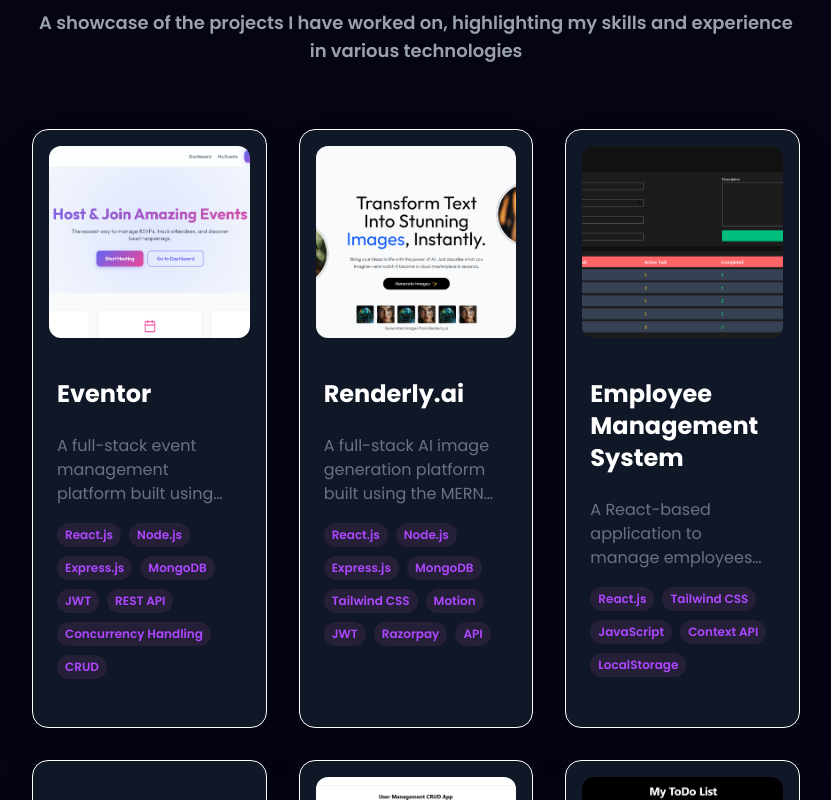
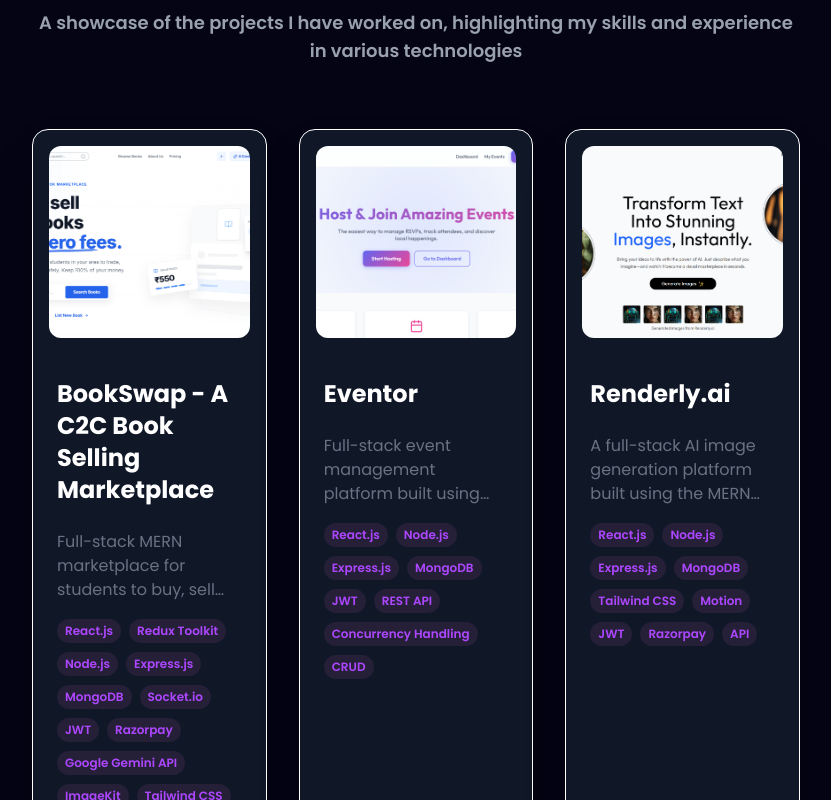
Before and after one commit to mahtabkhan9/mahtab-portfolio, a React (Vite) app: page / in a window 1280 px wide. Shown: the part 2080-2880 px from the top of the page, without its empty margins (224-1055 px from the left). Built offline with nearby package versions, Linux system fonts and the light colour scheme.

Commit message:
updated project section

```diff
--- a/src/components/About.jsx
+++ b/src/components/About.jsx
@@ -40,7 +40,7 @@ const About = () => {
                     {/* resume button */}
                     <div className='flex flex-col sm:flex-row items-center justify-center md:justify-start space-x-0 sm:space-x-4 space-y-4 sm:space-y-0'>
                     <a
-                        href="https://drive.google.com/file/d/1SwXs3qjUibMvSWYu4KehResEcZoWQBJW/"
+                        href="https://drive.google.com/file/d/1LFhqR8S4wf4FpwOsBDiCsLHR_vwSKx4D/view?usp=drive_link"
                         target='_blank'
                         rel='noopener noreferrer'
                         className='inline-block text-white py-3 px-8 rounded-full mt-5v text-lg font-bold transition duration-300 transform hover:scale-105'
--- a/src/data.js
+++ b/src/data.js
@@ -39,6 +39,7 @@ import gceLogo from './assets/education_logo/logo.jpg';
 import bsebLogo from './assets/education_logo/bseb.jpg';
 
 // Project Section Logo's
+import bookswap from './assets/work_logo/bookswap.png';
 import eventor from './assets/work_logo/eventor.png';
 import renderly from './assets/work_logo/renderly.png';
 import ems from './assets/work_logo/ems.png';
@@ -106,7 +107,7 @@ export const experiences = [
     img: creditBucketLogo,
     role: "Software Developer Intern",
     company: "CreditBucket Technologies Pvt. Ltd. (Samriddh Kendra)",
-    date: "December 2025 - Present",
+    date: "December 2025 - March 2026",
     desc: "Developed a Bank Statement Analyzer to automate financial data extraction, reducing manual processing time by 60%. Implemented data validation and parsing mechanisms to achieve 90% accuracy in transaction consistency. Built 10+ analytical modules to support internal financial assessment and reporting processes.",
     skills: [
       "JavaScript",
@@ -146,7 +147,7 @@ export const education = [
     img: gceLogo,
     school: "Gaya College of Engineering, Gaya",
     date: "Sept 2022 - July 2026",
-    grade: "8.02 CGPA",
+    grade: "8.2 CGPA",
     desc: "I am pursuing my final-year of B.Tech in CSE from Gaya College of Engineering, Gaya. During my time at GCE, I gained a strong foundation in programming, software development, and computer science principles. I have studied courses such as Data Structures, Algorithms, Object-Oriented Programming, Database Management Systems, Web Development, and Software Engineering. I actively participated in various workshops and technical events, which enhanced my skills and knowledge. My experience at GCE Gaya has been instrumental in shaping my technical abilities and professional growth.",
     degree: "Bachelor of Technology - Computer Science & Engineering",
   },
@@ -174,16 +175,26 @@ export const education = [
 export const projects = [
   {
     id: 0,
+    title: "BookSwap - A C2C Book Selling Marketplace",
+    description:
+      "Full-stack MERN marketplace for students to buy, sell and swap books with real-time chat. Built a credit-based listing system with Razorpay integration and implemented Google Gemini AI for automatic book data extraction. Developed secure REST APIs with JWT, OTP authentication and Socket.io powered real-time messaging.",
+    image: bookswap,
+    tags: ["React.js", "Redux Toolkit", "Node.js", "Express.js", "MongoDB", "Socket.io", "JWT", "Razorpay", "Google Gemini API", "ImageKit", "Tailwind CSS", "REST API"],
+    github: "https://github.com/mahtabkhan9/bookswap-web",
+    webapp: "https://bookswap-web-sigma.vercel.app/",
+  },
+  {
+    id: 1,
     title: "Eventor",
     description:
-      "A full-stack event management platform built using the MERN stack. Users can create, manage, and RSVP to events with real-time capacity control. Implemented atomic MongoDB operations to eliminate 100% of overbooking scenarios under concurrent requests. Designed efficient REST APIs for CRUD operations, ensuring fast response times and seamless user experience.",
+      "Full-stack event management platform built using the MERN stack. Users can create, manage, and RSVP to events with real-time capacity control. Implemented atomic MongoDB to eliminate 100% of overbooking scenarios under concurrent requests. Designed efficient REST APIs for CRUD operations, ensuring fast response times.",
     image: eventor,
     tags: ["React.js", "Node.js", "Express.js", "MongoDB", "JWT", "REST API", "Concurrency Handling", "CRUD"],
     github: "https://github.com/mahtabkhan9/eventor",
     webapp: "https://eventor-ten.vercel.app/",
   },
   {
-    id: 1,
+    id: 2,
     title: "Renderly.ai",
     description:
       "A full-stack AI image generation platform built using the MERN stack. Users can generate AI images from text prompts via the Clipdrop API, manage credits, and purchase more via Razorpay. Features secure JWT authentication, user dashboards, and a modern, responsive UI using Tailwind CSS and Framer Motion.",
@@ -193,7 +204,7 @@ export const projects = [
     webapp: "https://renderly-omega.vercel.app/",
   },
   {
-    id: 2,
+    id: 3,
     title: "Employee Management System",
     description:
       "A React-based application to manage employees with role-based dashboards. Admins can assign tasks, track status, and manage employees, while employees view and update their assigned tasks. Data persistence is handled using localStorage, and Context API is used for managing global authentication state.",
@@ -203,7 +214,7 @@ export const projects = [
     webapp: "https://ems-pink.vercel.app/",
   },
   {
-    id: 3,
+    id: 4,
     title: "Drive - File Storage Backend App",
     description:
       "A secure file storage backend application built with Node.js, Express, and MongoDB. It supports user authentication using JWT, file upload and retrieval via Cloudinary, and file handling through Multer. The interface is rendered using EJS templates and styled with Tailwind CSS.",
@@ -213,7 +224,7 @@ export const projects = [
     webapp: "https://drive-4ii8.onrender.com/",
   },
   {
-    id: 4,
+    id: 5,
     title: "User Management CRUD App",
     description:
       "A user management app for managing user data, including features for creating, reading, updating, and deleting users.",
@@ -223,7 +234,7 @@ export const projects = [
     webapp: "https://user-management-app-gamma.vercel.app/",
   },
   {
-    id: 5,
+    id: 6,
     title: "ToDo List App",
     description:
       "A task management application that allows users to add, and delete tasks, helping them stay organized and productive.",
```
Also changed, not shown: src/assets/work_logo/bookswap.png (added).
